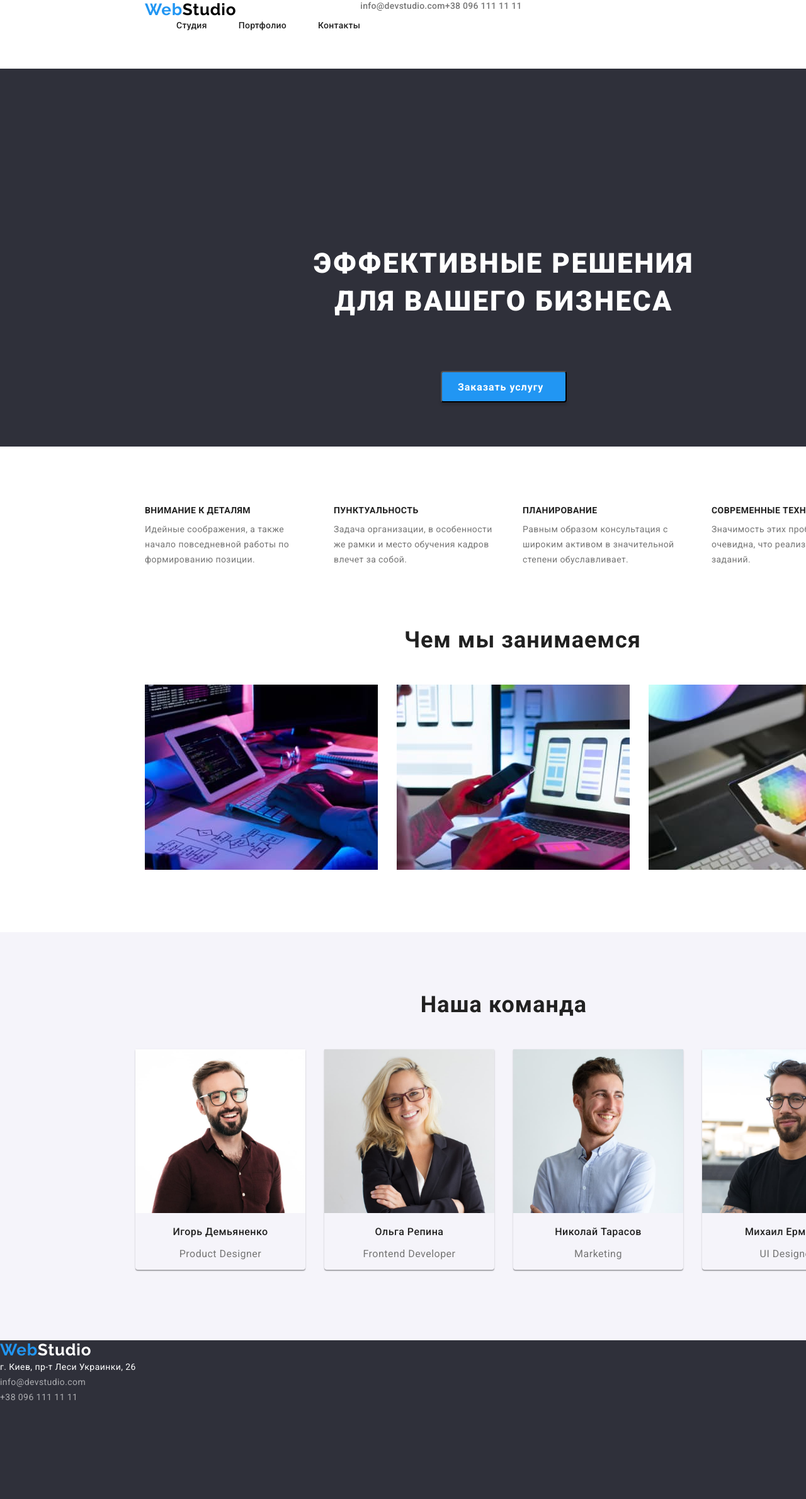
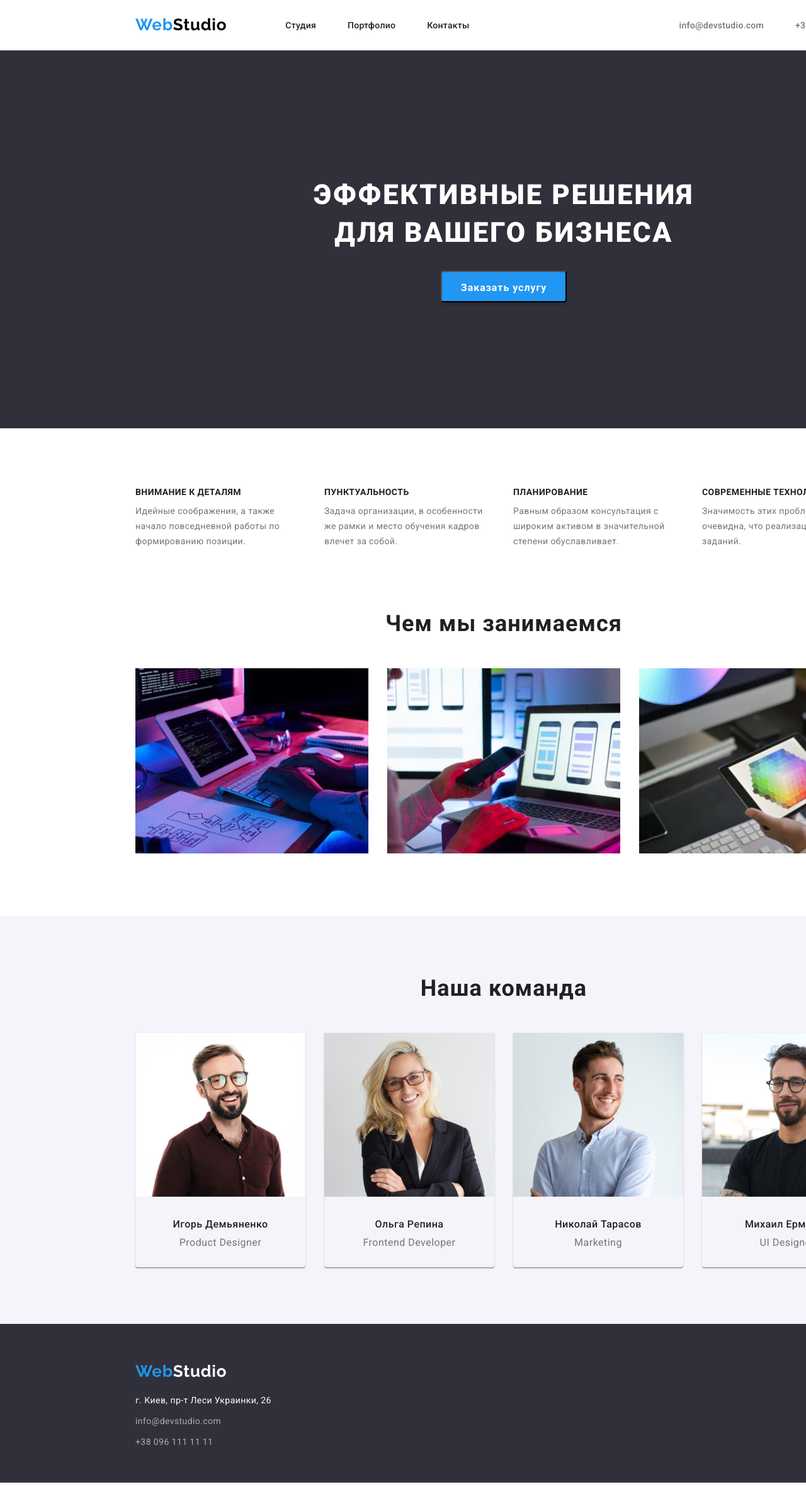
Before and after one commit to andriydzyunyak/goit-markup-hw-03, a plain HTML site: page index.html in a window 1280 px wide. Shown: the top 2380 px of the page at 63% size. After the commit the page ends 2354 px from the top, so only its background shows below. Drawn offline with nearby package versions, Linux system fonts and the light colour scheme.

Commit message:
Complete styling for index.html

```diff
--- a/css/style.css
+++ b/css/style.css
@@ -13,20 +13,36 @@ body {
   width: 1600px;
 }
 
+p,
+h1,
+h2,
+h3,
+h4,
+h5,
+h6 {
+  margin-top: 0;
+  margin-bottom: 0;
+}
+
 ul {
-  margin: 0;
-  padding: 0;
+  margin-top: 0;
+  margin-bottom: 0;
+  padding-left: 0;
 }
 
 .container {
   width: 1200px;
   max-width: 1600px;
+  padding: 0 15px 0 15px;
   margin: 0 auto;
-  display: flex;
-  margin-top: 94px;
-  margin-left: 215px;
-  margin-right: 215px;
-  padding: 0 15px 0 15px;
+}
+
+.list {
+  list-style: none;
+}
+
+.link {
+  text-decoration: none;
 }
 
 .header {
@@ -34,19 +50,10 @@ ul {
   height: 80px;
   margin: 0 auto;
   display: flex;
-  margin-left: 215px;
+  margin-left: 200px;
   margin-right: 215px;
-  padding: 0 15px 0 15px;
 }
 
-.list {
-  list-style: none;
-  display: flex;
-}
-
-.link {
-  text-decoration: none;
-}
 .web {
   font-family: 'Raleway', sans-serif;
   color: var(--hover-color);
@@ -60,6 +67,21 @@ ul {
 
 /* -------------HEADER-------------- */
 
+.header .container {
+  display: flex;
+  align-items: center;
+}
+
+.header-navigation {
+  display: flex;
+  align-items: center;
+}
+
+.header-list {
+  display: flex;
+  margin-left: 93px;
+}
+
 .header-home-link {
   font-family: 'Raleway', sans-serif;
   font-weight: 700;
@@ -68,20 +90,30 @@ ul {
   letter-spacing: 0.03em;
   color: #000000;
   margin-top: 24px;
+  margin-bottom: 25px;
 }
 
-.header-item-link {
+.header-link {
   font-weight: 500;
   font-size: 14px;
   line-height: 1.14;
   letter-spacing: 0.02em;
   color: var(--third-title-color);
-  padding-left: 50px;
 }
 
-.header-item-link:hover,
-.header-item-link:focus {
+.header-item:not(:last-child) {
+  margin-right: 50px;
+}
+
+.header-link:hover,
+.header-link:focus {
   color: var(--hover-color);
+}
+
+.contact-list {
+  display: flex;
+  margin-left: auto;
+  align-items: center;
 }
 
 .contact-link {
@@ -92,9 +124,8 @@ ul {
   color: var(--main-text-color);
 }
 
-.contact-list {
-  margin-right: 215px;
-  padding-right: 15px;
+.contact-item + .contact-item {
+  margin-left: 50px;
 }
 
 .contact-link:hover,
@@ -106,8 +137,9 @@ ul {
 
 .hero {
   background-color: #2f303a;
+  width: 1600px;
   height: 600px;
-  margin-top: 0;
+  margin: 0 auto;
 }
 
 .hero-title {
@@ -115,22 +147,20 @@ ul {
   font-size: 44px;
   line-height: 1.36;
   text-align: center;
+  display: block;
+  margin: 0 auto;
   letter-spacing: 0.06em;
   text-transform: uppercase;
   color: var(--main-title-color);
   width: 696px;
-  height: 120px;
-  margin-left: 452px;
-  margin-right: 452px;
-  padding-top: 280px;
+  padding-top: 200px;
 }
 
 .hero-btn {
   font-weight: 700;
   font-size: 16px;
   line-height: 1.87;
-  display: flex;
-  align-items: center;
+  display: block;
   text-align: center;
   letter-spacing: 0.06em;
   color: var(--secondary-text-color);
@@ -138,11 +168,11 @@ ul {
   box-shadow: 0px 4px 4px rgba(0, 0, 0, 0.15);
   border-radius: 4px;
   cursor: pointer;
-  margin-top: 200px;
-  margin-left: 700px;
+  margin: 0 auto;
   padding: 10px 25px;
   width: 200px;
   height: 50px;
+  margin-top: 30px;
 }
 
 .hero-btn:hover,
@@ -150,14 +180,33 @@ ul {
   background-color: #188ce8;
 }
 
+.visually-hidden {
+  position: absolute;
+  width: 1px;
+  height: 1px;
+  margin: -1px;
+  padding: 0;
+  overflow: hidden;
+  border: 0;
+  clip: rect(0 0 0 0);
+}
+
 /* ---------FEAUTERS----------- */
+.feauters-wrap {
+  display: flex;
+  margin: 0 auto;
+}
+
+.feauters-list {
+  display: flex;
+  margin: 0 auto;
+  margin-top: 94px;
+}
 
 .feauters-item {
   width: 270px;
+  height: 101px;
   margin-right: 30px;
-}
-.feauters-title {
-  display: none;
 }
 
 .feauters-item-title {
@@ -168,7 +217,7 @@ ul {
   text-transform: uppercase;
   color: var(--third-title-color);
   margin: 0 auto;
-  padding-bottom: 10px;
+  margin-bottom: 10px;
 }
 
 .feauters-item-text {
@@ -189,11 +238,16 @@ ul {
   letter-spacing: 0.03em;
   color: var(--secondary-title-color);
   margin: 0 auto;
+  margin-top: 94px;
 }
 
-.kinds-work-item {
-  padding-right: 30px;
+.kinds-work-list {
+  display: flex;
   margin-top: 50px;
+}
+
+.kinds-work-item:not(:last-child) {
+  margin-right: 30px;
 }
 
 /* ----------OUR TEAM---------- */
@@ -217,17 +271,21 @@ ul {
   padding-bottom: 50px;
 }
 
+.our-team-list {
+  display: flex;
+  margin: 0 auto;
+}
+
 .our-team-item {
   box-shadow: 0px 1px 3px rgba(0, 0, 0, 0.12), 0px 1px 1px rgba(0, 0, 0, 0.14),
     0px 2px 1px rgba(0, 0, 0, 0.2);
   border-radius: 0px 0px 4px 4px;
   margin-right: 30px;
+  /* margin-bottom: 30px; */
 }
 
-.our-team-list {
-  margin-left: 215px;
-  margin-right: 215px;
-  margin-bottom: 94px;
+.our-team-item-content {
+  margin-top: 30px;
 }
 
 .our-team-item-title {
@@ -245,6 +303,8 @@ ul {
   letter-spacing: 0.03em;
   color: var(--main-text-color);
   text-align: center;
+  margin-top: 10px;
+  margin-bottom: 30px;
 }
 
 /* --------FOOTER-------- */
@@ -262,6 +322,9 @@ ul {
   line-height: 1.19;
   letter-spacing: 0.03em;
   color: #ffffff;
+  display: block;
+  padding-top: 60px;
+  margin-bottom: 20px;
 }
 
 .footer-contacts-address {
@@ -271,6 +334,8 @@ ul {
   letter-spacing: 0.03em;
   color: #ffffff;
   text-decoration: none;
+  display: block;
+  margin-bottom: 9px;
 }
 
 .footer-contacts-link {
@@ -279,6 +344,8 @@ ul {
   line-height: 1.71;
   letter-spacing: 0.03em;
   color: rgba(255, 255, 255, 0.6);
+  display: block;
+  margin-bottom: 9px;
 }
 
 .footer-contacts-link:hover,
@@ -287,10 +354,6 @@ ul {
 }
 
 /* ----------PROJECT-BUTTON---------- */
-
-.project-button-title {
-  display: none;
-}
 
 .project-button-item-btn {
   font-weight: 500;
--- a/index.html
+++ b/index.html
@@ -16,26 +16,25 @@
 <body>
 
     <!--Шапка страницы-->
+
     <header class="header">
-
+        <div class="container">
             <!--Навигация сайта-->
             <nav class="header-navigation">
                 <a class="header-home-link link" href="./" lang="en" target="_self"><span class="web">Web</span>Studio</a>
-                <div class="navigation">
                     <ul class="header-list list">
-                        <li><a class="header-item-link link" href="./" target="_self">Студия</a></li>
-                        <li><a class="header-item-link link" href="./portfolio.html" target="_self">Портфолио</a></li>
-                        <li><a class="header-item-link link" href="" target=" ">Контакты</a></li>
+                        <li class="header-item"><a class="header-link link" href="./" target="_self">Студия</a></li>
+                        <li class="header-item"><a class="header-link link" href="./portfolio.html" target="_self">Портфолио</a></li>
+                        <li class="header-item"><a class="header-link link" href="" target=" ">Контакты</a></li>
                     </ul>
-                </div>
             </nav>
 
             <!--Контакты-->
             <ul class="contact-list list">
-                <li><a class="contact-link link" lang="en" href="mailto:info@devstudio.com">info@devstudio.com</a></li>
-                <li><a class="contact-link link" href="tel:+380961111111">+38 096 111 11 11</a></li>
+                <li class="contact-item"><a class="contact-link link" lang="en" href="mailto:info@devstudio.com">info@devstudio.com</a></li>
+                <li class="contact-item"><a class="contact-link link" href="tel:+380961111111">+38 096 111 11 11</a></li>
             </ul>
-
+        </div>
     </header>
 
     <!--Основная информация на сайте-->
@@ -48,9 +47,9 @@
         </div>
 
         <!--Особенности студии-->
-        <div class="container">
         <section class="feauters">
-                <h2 class="feauters-title">Особенности</h2>
+            <div class="container feauters-wrap">
+                <h2 class="visually-hidden">Особенности</h2>
                 <ul class="feauters-list list">
                     <li class="feauters-item">
                         <h3 class="feauters-item-title">Внимание к деталям</h3>
@@ -69,12 +68,13 @@
                         <p class="feauters-item-text">Значимость этих проблем настолько очевидна, что реализация плановых заданий.</p>
                     </li>
                 </ul>
+            </div>
         </section>
-        </div>
+
 
         <!--Фотоописание наших обязанностей-->
+        <section class="kinds-work">
             <div class="container">
-            <section class="kinds-work">
                 <h2 class="kinds-work-title">Чем мы занимаемся</h2>
                 <ul class="kinds-work-list list">
                     <li class="kinds-work-item">
@@ -93,49 +93,59 @@
                         width="370"/>
                     </li>
                 </ul>
+            </div>
         </section>
-        </div>
+
 
         <!--Наша команда-->
-
         <section class="our-team">
+            <div class="container">
                 <h2 class="our-team-title">Наша команда</h2>
                 <ul class="our-team-list list">
                     <li class="our-team-item">
                         <img src="./images/photoigor.jpg"
                         alt="Игорь Демяненко"
                         width="270"/>
+                        <div class="our-team-item-content">
                             <h3 class="our-team-item-title">Игорь Демьяненко</h3>
                             <p class="our-team-text" lang="en">Product Designer</p>
+                        </div>
                     </li>
                     <li class="our-team-item">
                         <img src="./images/photoolha.jpg"
                         alt="Ольга Репина"
                         width="270"/>
+                        <div class="our-team-item-content">
                             <h3 class="our-team-item-title">Ольга Репина</h3>
                             <p class="our-team-text" lang="en">Frontend Developer</p>
+                        </div>
                     </li>
                     <li class="our-team-item">
                         <img src="./images/photomykola.jpg"
                         alt="Николай Тарасов"
                         width="270"/>
+                        <div class="our-team-item-content">
                             <h3 class="our-team-item-title">Николай Тарасов</h3>
                             <p class="our-team-text" lang="en">Marketing</p>
+                        </div>
                     </li>
                     <li class="our-team-item">
                         <img src="./images/photomiha.jpg"
                         alt="Михаил Ермаков"
                         width="270"/>
+                        <div class="our-team-item-content">
                             <h3 class="our-team-item-title">Михаил Ермаков</h3>
                             <p class="our-team-text" lang="en">UI Designer</p>
+                        </div>
                     </li>
                 </ul>
+            </div>
         </section>
     </main>
 
     <!--Подвал страницы-->
     <footer class="footer">
-
+        <div class="container">
             <!--Контакты-->
             <a class="footer-home-link link" href="./" lang="en" target="_self"><span class="web">Web</span>Studio</a>
             <address class="footer-contacts-address">
@@ -147,6 +157,7 @@
             <address>
                 <a class="footer-contacts-link link" href="tel:+380961111111">+38 096 111 11 11</a>
             </address>
+        </div>
     </footer>
 </body>
 </html>
```
Also changed, not shown: portfolio.html (+1 -1 lines). Lines whose indentation alone changed are shown as unchanged.
